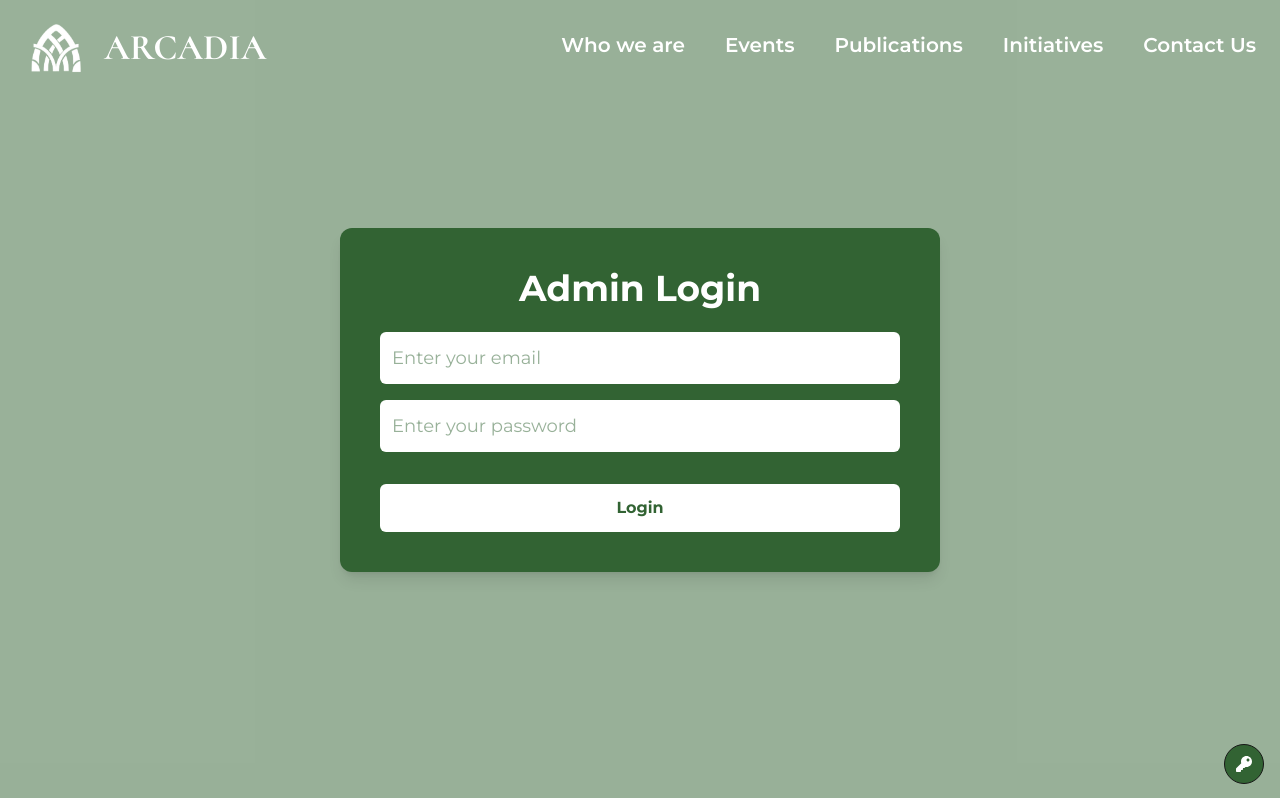
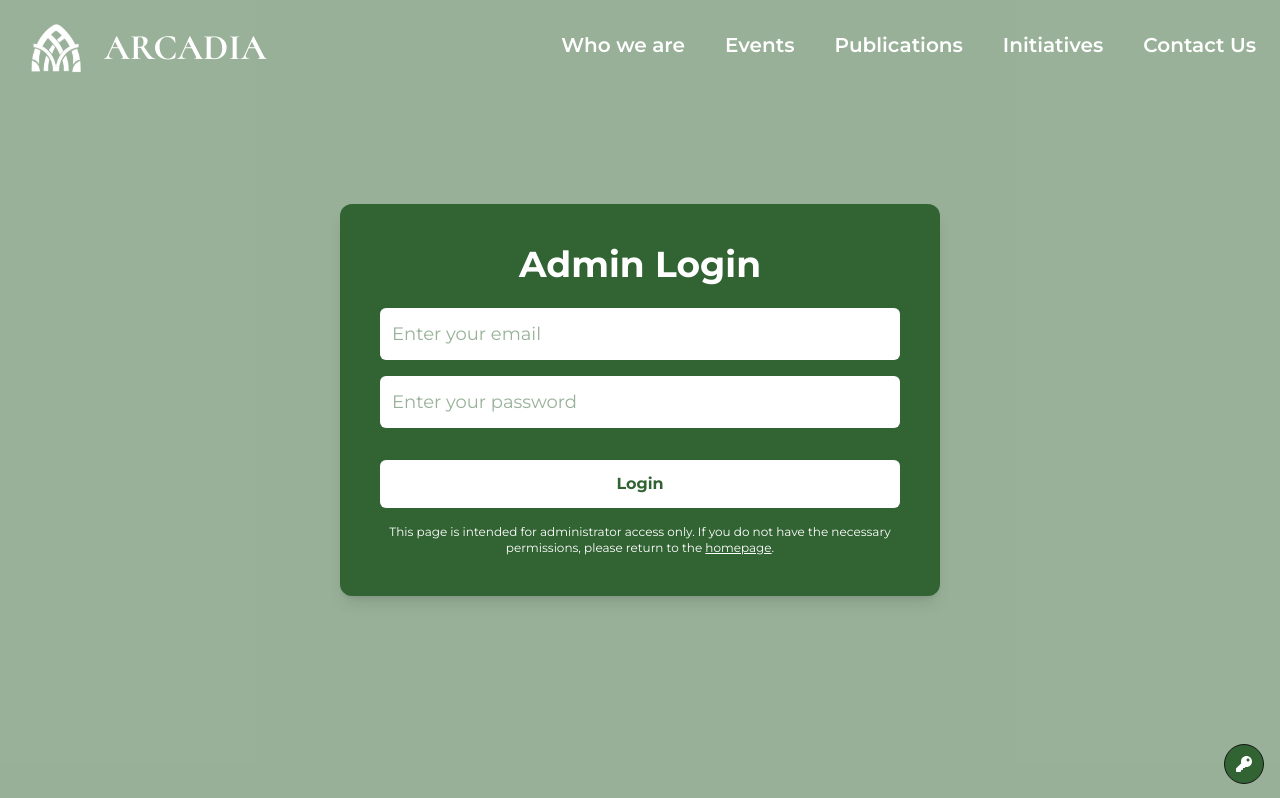
Before and after one commit to jcisidoro/arcadia-website-jcisidoro, a Next.js app in the folder client/: page /pages/admin-page in a window 1280 px wide. Shown: the top 798 px of the page. Built offline with nearby package versions, Linux system fonts and the light colour scheme.

Commit message:
added archive page for soft delete of events, accounts, and partners

```diff
--- a/client/src/app/components/AdminSettingsSidebar.tsx
+++ b/client/src/app/components/AdminSettingsSidebar.tsx
@@ -5,12 +5,15 @@ import {
   IconCalendarEvent,
   IconHeartHandshake,
   IconUserCog,
+  IconArchiveFilled,
 } from "@tabler/icons-react";
 import { motion } from "motion/react";
 import { cn } from "@/app/lib/utils";
 import ManageEvent from "./ManageEvent";
 import AdminManagement from "./AdminManagement";
 import CompanyPartners from "./CompanyPartners";
+import Archive from "./Archive";
+import Image from "next/image";
 
 export function AdminSettingsSidebar() {
   const [open, setOpen] = useState(false);
@@ -36,6 +39,13 @@ export function AdminSettingsSidebar() {
       href: "#manageCompanyPartners",
       icon: (
         <IconHeartHandshake className="h-5 w-5 shrink-0 text-[#326333] dark:text-neutral-200" />
+      ),
+    },
+    {
+      label: "Archive",
+      href: "#archive",
+      icon: (
+        <IconArchiveFilled className="h-5 w-5 shrink-0 text-[#326333] dark:text-neutral-200" />
       ),
     },
   ];
@@ -124,6 +134,7 @@ const Dashboard = ({ selectedTab }: { selectedTab: string }) => {
             {selectedTab === "#manageEvent" && <ManageEvent />}
             {selectedTab === "#adminManagement" && <AdminManagement />}
             {selectedTab === "#manageCompanyPartners" && <CompanyPartners />}
+            {selectedTab === "#archive" && <Archive />}
           </>
         )}
       </div>
--- /dev/null
+++ b/client/src/app/components/Archive.tsx
@@ -0,0 +1,30 @@
+import React from "react";
+import { FaBoxArchive } from "react-icons/fa6";
+
+export default function Archive() {
+  return (
+    <div className="flex flex-col w-full bg-[#326333] rounded p-4 gap-2">
+      <h1 className="flex items-center gap-1 text-white font-medium p-4">
+        <FaBoxArchive size={24} />
+        Archive
+      </h1>
+      <div className="flex flex-col lg:flex-row w-full h-full gap-4">
+        <div className="flex w-full bg-white/50 rounded h-96 lg:h-full p-4">
+          <div className="flex w-full h-full bg-white rounded text-black p-2">
+            Events
+          </div>
+        </div>
+        <div className="flex w-full bg-white/50 rounded h-96 lg:h-full p-4">
+          <div className="flex w-full h-full bg-white rounded text-black p-2">
+            Admin Accounts
+          </div>
+        </div>
+        <div className="flex w-full bg-white/50 rounded h-96 lg:h-full p-4">
+          <div className="flex w-full h-full bg-white rounded text-black p-2">
+            Company Partners
+          </div>
+        </div>
+      </div>
+    </div>
+  );
+}
--- a/client/src/app/pages/admin-page/page.tsx
+++ b/client/src/app/pages/admin-page/page.tsx
@@ -2,6 +2,7 @@
 import { useState } from "react";
 import { useRouter } from "next/navigation";
 import { useToast } from "@/app/components/provider/ToastContext";
+import Link from "next/link";
 
 export default function AdminAuthPage() {
   const [email, setEmail] = useState("");
@@ -88,6 +89,16 @@ export default function AdminAuthPage() {
             {loading ? "Logging in..." : "Login"}
           </button>
         </form>
+        <div className="flex text-center">
+          <p className="inline text-white text-xs mt-4">
+            This page is intended for administrator access only. If you do not
+            have the necessary permissions, please return to the{" "}
+            <Link href="/" className="text-white underline">
+              homepage
+            </Link>
+            .
+          </p>
+        </div>
       </div>
     </div>
   );
```
